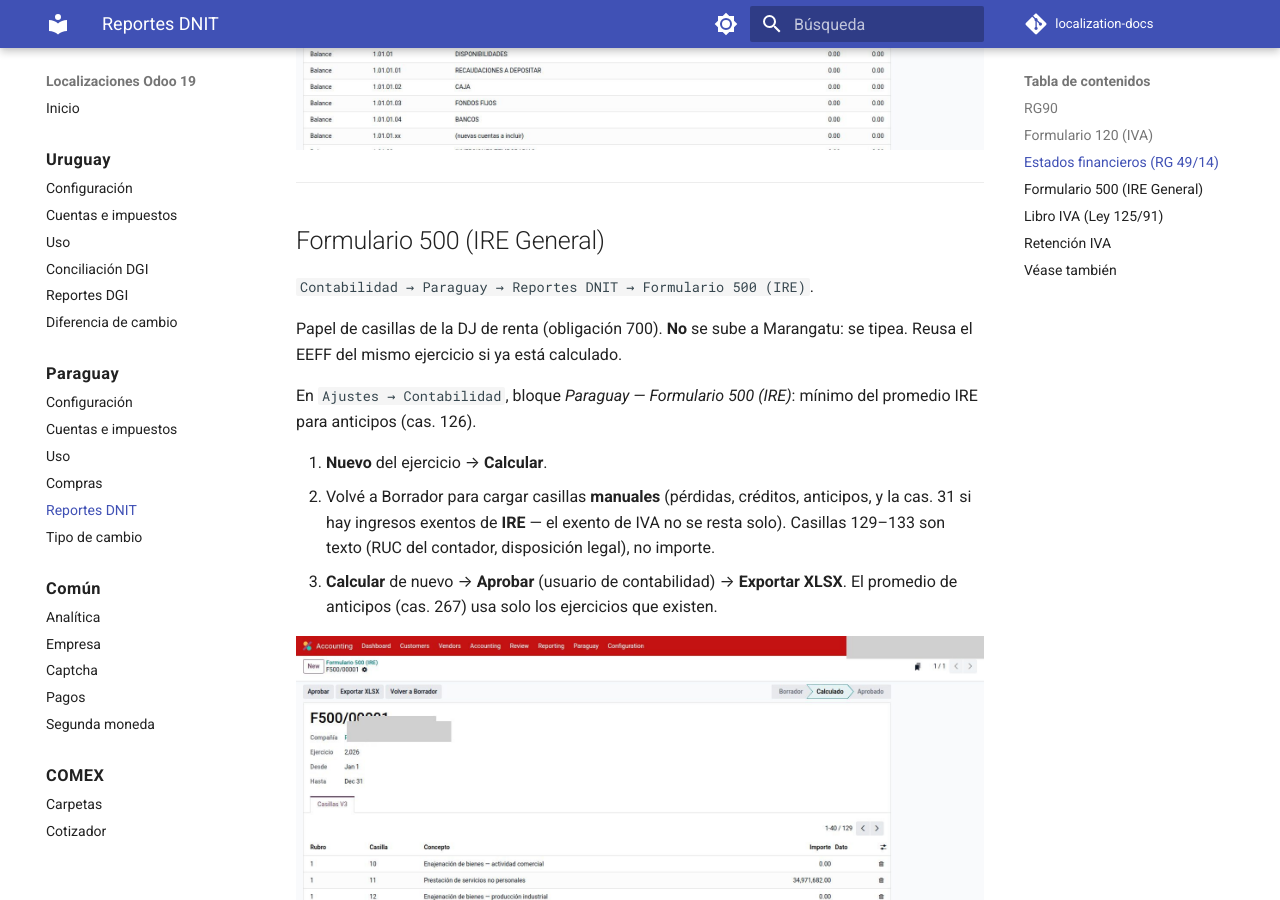
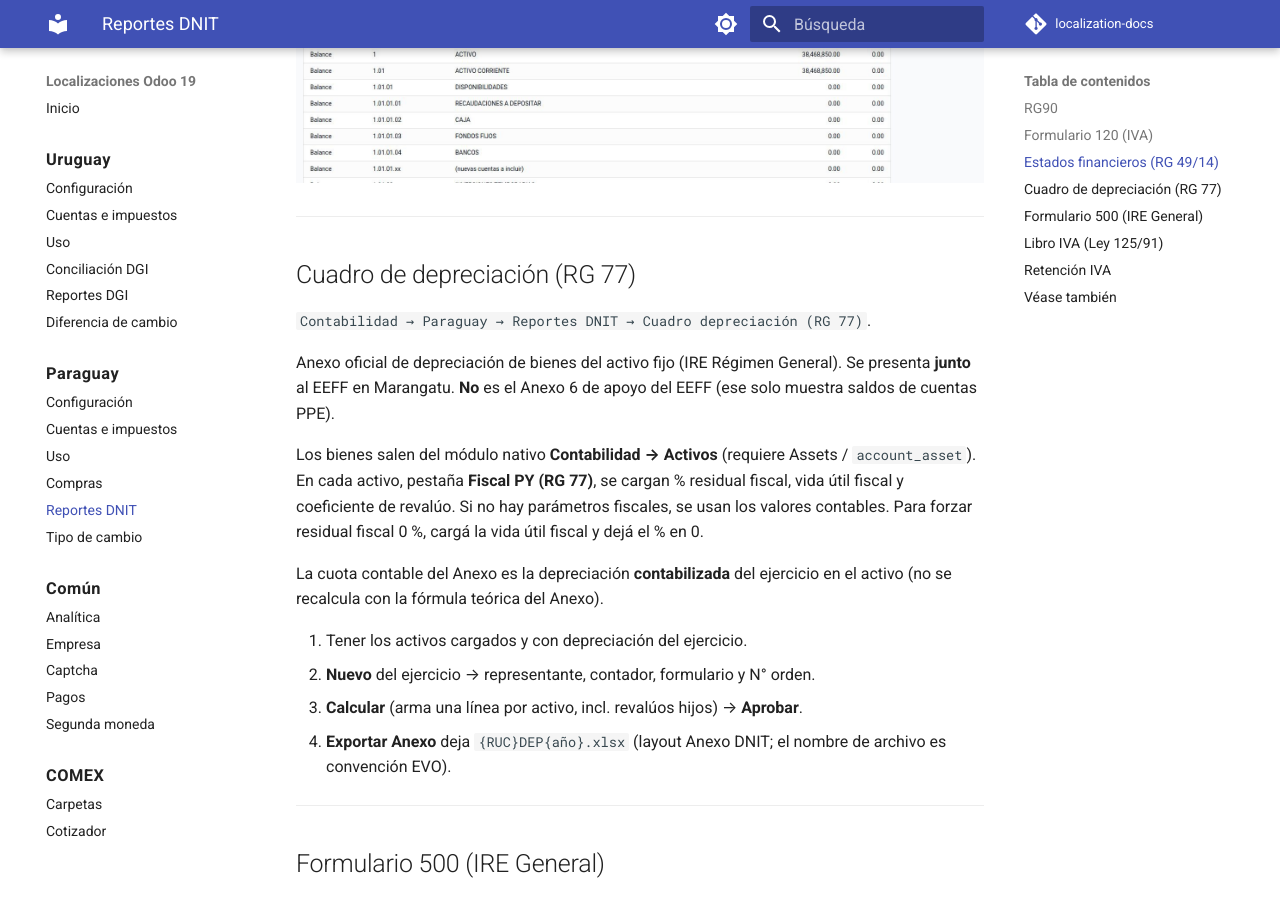
Before and after one commit to Pabloolano/localization-docs, an MkDocs documentation site: the page built from docs/paraguay/reportes.md, in a window 1280 px wide and 900 px high, scrolled down 4040 px. Built offline with MkDocs 1.6.1 and Material for MkDocs 9.7.7, drawn with Linux system fonts in a browser that asks for light colours; comment, search, counter and statistics services are not loaded; some of the changed text lies outside the part shown.

Commit message:
docs(py): Cuadro depreciación RG 77 desde Activos nativos
Menú Reportes DNIT, dependencia Assets, cuota posted y export Anexo.

Co-authored-by: Cursor <cursoragent@cursor.com>

```diff
--- a/docs/paraguay/reportes.md
+++ b/docs/paraguay/reportes.md
@@ -1,6 +1,6 @@
 # Reportes DNIT
 
-Módulo `l10n_py_tax_reports`. RG90, Form 120, Form 500, EEFF y Libro IVA son
+Módulo `l10n_py_tax_reports`. RG90, Form 120, Form 500, EEFF, RG 77 y Libro IVA son
 **documentos persistentes** (lista + formulario, un registro por período).
 Ya no son wizards. No mezclan saldos entre empresas.
 
@@ -10,6 +10,7 @@ Ya no son wizards. No mezclan saldos entre empresas.
 - Formulario 120 (IVA)
 - Formulario 500 (IRE)
 - Estados Financieros (RG 49/14)
+- Cuadro depreciación (RG 77)
 - Libro IVA (Ley 125/91)
 - (la retención IVA ya no es un reporte: se emite desde el pago o se carga desde el cobro)
 
@@ -106,6 +107,31 @@ Si falta, el cálculo se corta. Las cuentas hijas se **suman al padre oficial**
 
 ---
 
+## Cuadro de depreciación (RG 77)
+
+`Contabilidad → Paraguay → Reportes DNIT → Cuadro depreciación (RG 77)`.
+
+Anexo oficial de depreciación de bienes del activo fijo (IRE Régimen General).
+Se presenta **junto** al EEFF en Marangatu. **No** es el Anexo 6 de apoyo del
+EEFF (ese solo muestra saldos de cuentas PPE).
+
+Los bienes salen del módulo nativo **Contabilidad → Activos** (requiere
+Assets / `account_asset`). En cada activo, pestaña **Fiscal PY (RG 77)**,
+se cargan % residual fiscal, vida útil fiscal y coeficiente de revalúo.
+Si no hay parámetros fiscales, se usan los valores contables. Para forzar
+residual fiscal 0 %, cargá la vida útil fiscal y dejá el % en 0.
+
+La cuota contable del Anexo es la depreciación **contabilizada** del
+ejercicio en el activo (no se recalcula con la fórmula teórica del Anexo).
+
+1. Tener los activos cargados y con depreciación del ejercicio.
+2. **Nuevo** del ejercicio → representante, contador, formulario y N° orden.
+3. **Calcular** (arma una línea por activo, incl. revalúos hijos) → **Aprobar**.
+4. **Exportar Anexo** deja `{RUC}DEP{año}.xlsx` (layout Anexo DNIT; el
+   nombre de archivo es convención EVO).
+
+---
+
 ## Formulario 500 (IRE General)
 
 `Contabilidad → Paraguay → Reportes DNIT → Formulario 500 (IRE)`.
```
Also changed, not shown: docs/paraguay/index.md (+2 -2 lines).
